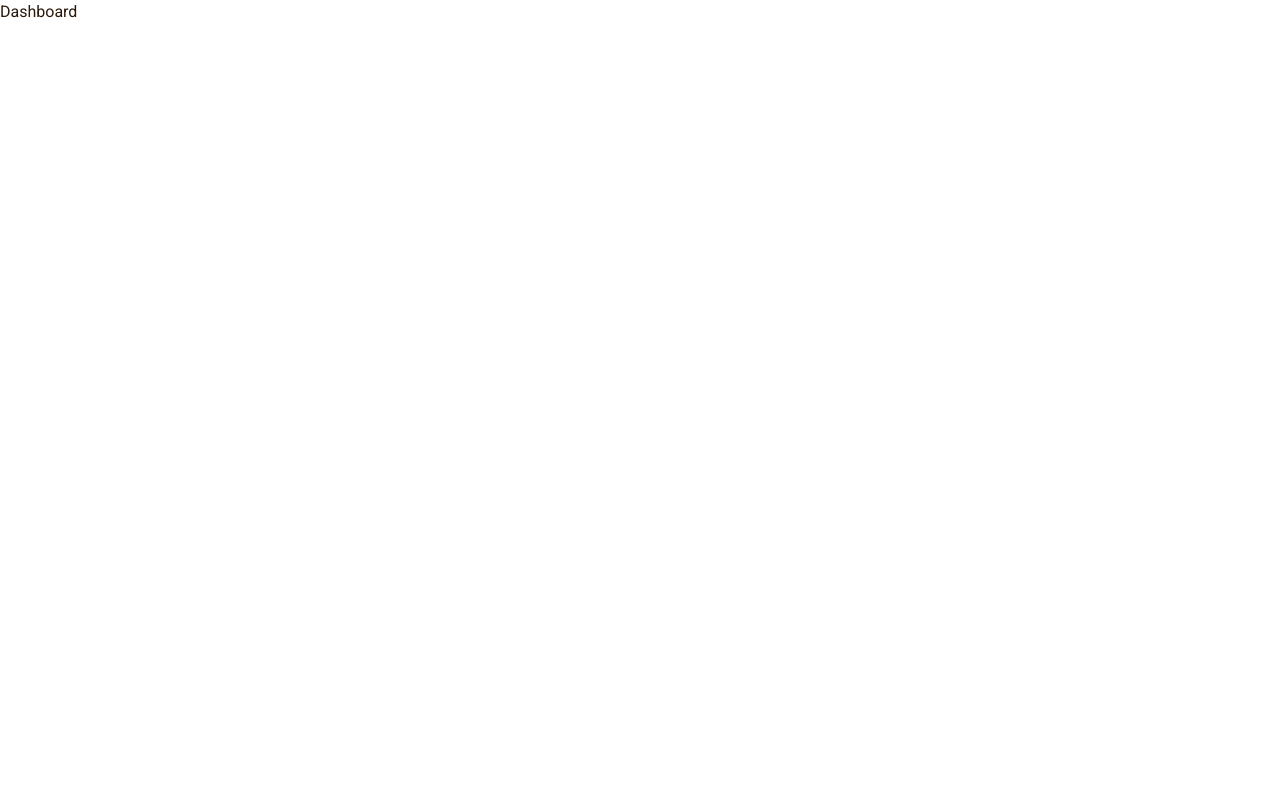
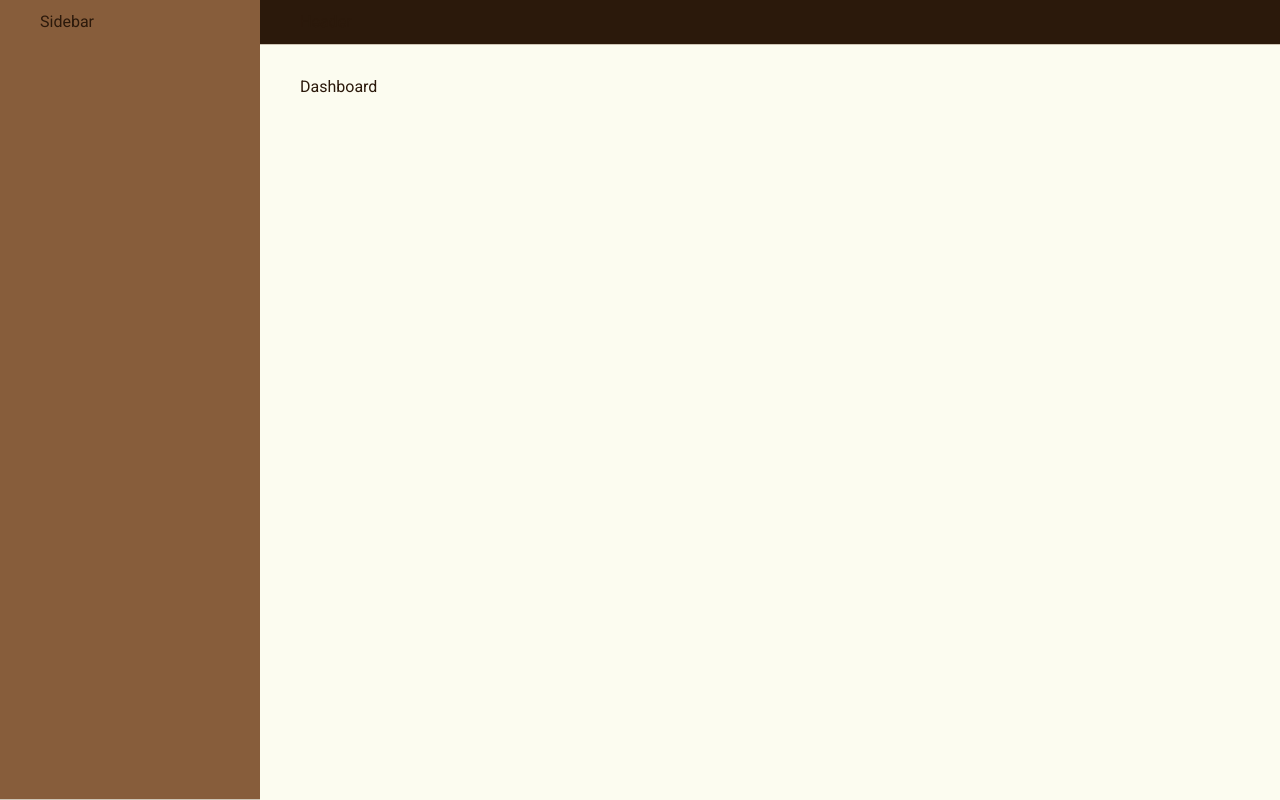
Before and after one commit to gregsypek/bakery, a React (Vite) app: page /dashboard in a window 1280 px wide. Built offline with nearby package versions, Linux system fonts and the light colour scheme.

Commit message:
building the app layout

```diff
--- a/src/App.jsx
+++ b/src/App.jsx
@@ -8,6 +8,7 @@
 import Login from "./pages/Login";
 import PageNotFound from "./pages/PageNotFound";
 import GlobalStyles from "./styles/GlobalStyles";
+import AppLayout from "./ui/AppLayout";
 
 function App() {
 	return (
@@ -15,6 +16,7 @@
 			<GlobalStyles />
 			<BrowserRouter>
 				<Routes>
+					<Route element={<AppLayout />}>
 						<Route index element={<Navigate replace to="dashboard" />} />
 						<Route path="dashboard" element={<Dashboard />} />
 						<Route path="orders" element={<Orders />} />
@@ -22,6 +24,8 @@
 						<Route path="users" element={<Users />} />
 						<Route path="settings" element={<Settings />} />
 						<Route path="account" element={<Account />} />
+					</Route>
+
 					<Route path="login" element={<Login />} />
 					<Route path="*" element={<PageNotFound />} />
 				</Routes>
--- /dev/null
+++ b/src/ui/AppLayout.jsx
@@ -0,0 +1,30 @@
+import { Outlet } from "react-router-dom";
+import Header from "./Header";
+import Sidebar from "./Sidebar";
+import styled from "styled-components";
+
+const StyledAppLayout = styled.div`
+	display: grid;
+	grid-template-columns: 26rem 1fr;
+	grid-template-rows: auto 1fr;
+	height: 100vh;
+`;
+
+const Main = styled.main`
+	background-color: var(--color-brand-100);
+	padding: 3rem 4rem 6rem;
+`;
+
+function AppLayout() {
+	return (
+		<StyledAppLayout>
+			<Header />
+			<Sidebar />
+			<Main>
+				<Outlet />
+			</Main>
+		</StyledAppLayout>
+	);
+}
+
+export default AppLayout;
--- /dev/null
+++ b/src/ui/Header.jsx
@@ -0,0 +1,13 @@
+import styled from "styled-components";
+
+const StyledHeader = styled.header`
+	background-color: var(--color-black-900);
+	padding: 1rem 4rem;
+	border-bottom: 1px solid var(--color-brand-500);
+`;
+
+function Header() {
+	return <StyledHeader>Header</StyledHeader>;
+}
+
+export default Header;
--- /dev/null
+++ b/src/ui/Sidebar.jsx
@@ -0,0 +1,15 @@
+import styled from "styled-components";
+
+const StyledSidebar = styled.header`
+	background-color: var(--color-brand-900);
+	padding: 1rem 4rem;
+	border-bottom: 1px solid var(--color-brand-500);
+
+	grid-row: 1/-1;
+`;
+
+function Sidebar() {
+	return <StyledSidebar>Sidebar</StyledSidebar>;
+}
+
+export default Sidebar;
```
Lines whose indentation alone changed are shown as unchanged.
